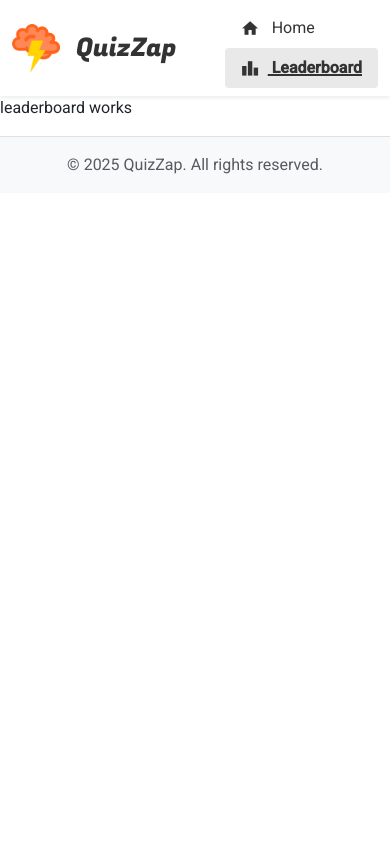
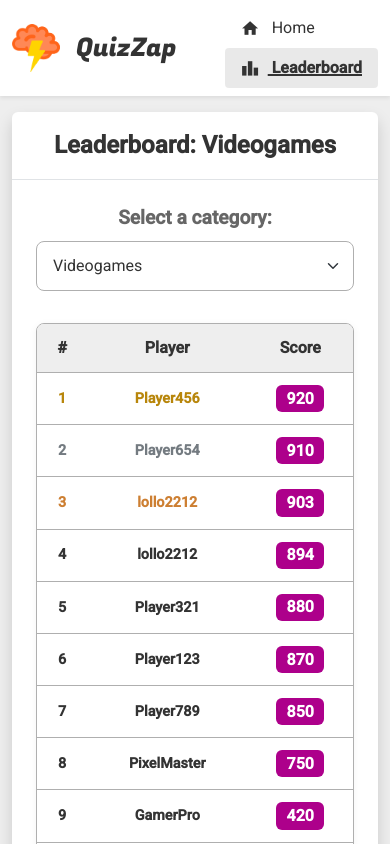
Before and after one commit to Meja04/QuizZap, a React (Vite) app: page /leaderboard/videogames in a window 390 px wide. Shown: the top 844 px of the page. Built offline with nearby package versions, Linux system fonts and the light colour scheme; data requests are answered from the project's data file.

Commit message:
leaderboard

```diff
--- a/src/assets/db.json
+++ b/src/assets/db.json
@@ -2095,6 +2095,13 @@
       "category": "cinema",
       "score": 0,
       "date": "2025-06-10T15:08:02.514Z"
+    },
+    {
+      "id": "dddc",
+      "username": "ciaooo",
+      "category": "art",
+      "score": 0,
+      "date": "2025-06-10T15:10:04.011Z"
     }
   ]
 }
--- a/src/components/leaderboard/Leaderboard.css
+++ b/src/components/leaderboard/Leaderboard.css
@@ -0,0 +1,239 @@
+.leaderboard-container {
+  min-height: 100vh;
+  background-color: #eeeeee;
+  padding: 2rem;
+}
+
+.leaderboard-main-card {
+  background: white;
+  box-shadow: 0 4px 12px rgba(0, 0, 0, 0.1);
+  border: none;
+  overflow: hidden;
+}
+
+.chart-style {
+  padding: 2rem;
+  padding-bottom: 0;
+}
+
+.leaderboard-header {
+  padding: 1.2rem;
+  text-align: center;
+  border-bottom: 1px solid #e0e3e6;
+}
+
+.leaderboard-header h1 {
+  color: var(--text-color);
+  font-size: 2rem;
+  font-weight: 600;
+  margin-bottom: 0;
+}
+
+.leaderboard-content {
+  padding: 2rem 3rem;
+}
+
+.category-selector {
+  margin-bottom: 2rem;
+  text-align: center;
+}
+
+.category-selector label {
+  color: var(--secondary-text-color);
+  font-size: 1.2rem;
+  font-weight: 600;
+  margin-bottom: 0.5rem;
+  display: block;
+}
+
+.category-selector select {
+  padding: 0.75rem 1rem;
+  font-size: 1rem;
+  border: 1px solid #afafaf;
+  border-radius: 8px;
+  background-color: white;
+  color: var(--text-color);
+  min-width: 250px;
+  transition: border-color 0.2s ease, box-shadow 0.2s ease;
+}
+
+.category-selector select:focus {
+  outline: none;
+  border-color: var(--text-color);
+  box-shadow: 0 6px 12px rgba(0, 0, 0, 0.15);
+}
+
+.table-container {
+  background-color: white;
+  border-radius: 8px;
+  overflow: hidden;
+  border: 1px solid #afafaf;
+  box-shadow: 0 2px 8px rgba(0, 0, 0, 0.05);
+  margin-bottom: 2rem;
+}
+
+.table thead th {
+  background-color: #eeeeee;
+  color: var(--text-color);
+  font-weight: 600;
+  font-size: 1.1rem;
+  padding: 1rem;
+  vertical-align: middle;
+  border-bottom: #afafaf 1px solid;
+}
+
+.table tbody td {
+  color: var(--text-color);
+  font-size: 1rem;
+  padding: 1rem;
+  vertical-align: middle;
+  border-bottom: #afafaf 1px solid;
+}
+
+.table tbody tr:last-child td {
+  border-bottom: none;
+}
+
+.table-hover tbody tr:hover {
+  background-color: #f8f9fa;
+  transition: background-color 0.2s ease;
+}
+
+.score-badge {
+  color: white;
+  border-radius: 8px;
+  padding: 0.25rem 0.5rem;
+  font-size: 1rem !important;
+}
+
+.badge-0 {
+  background-color: var(--category-color-0);
+}
+
+.badge-1 {
+  background-color: var(--category-color-1);
+}
+
+.badge-2 {
+  background-color: var(--category-color-2);
+}
+
+.badge-3 {
+  background-color: var(--category-color-3);
+}
+
+.badge-4 {
+  background-color: var(--category-color-4);
+}
+
+.badge-5 {
+  background-color: var(--category-color-5);
+}
+
+.position-cell {
+  font-weight: 600;
+  font-size: 1.1rem;
+  width: 80px;
+}
+
+.table tbody tr:nth-child(1) .position-cell {
+  color: #b8860b;
+}
+
+.table tbody tr:nth-child(2) .position-cell {
+  color: #747b81;
+}
+
+.table tbody tr:nth-child(3) .position-cell {
+  color: #cd7f32;
+}
+
+.table tbody tr:nth-child(1) .username-cell {
+  color: #b8860b;
+}
+
+.table tbody tr:nth-child(2) .username-cell {
+  color: #747b81;
+}
+
+.table tbody tr:nth-child(3) .username-cell {
+  color: #cd7f32;
+}
+
+.date-cell {
+  font-size: 0.9rem;
+  color: var(--secondary-text-color);
+  white-space: nowrap;
+}
+
+.back-to-top {
+  text-align: center;
+}
+
+.back-to-top button {
+  padding: 0.75rem;
+  font-size: 1.1rem;
+  border-radius: 8px;
+  border: 1px solid #afafaf;
+  transition: background-color 0.2s ease;
+}
+.back-to-top button i{
+  vertical-align: middle;
+}
+
+/* Responsive */
+@media (max-width: 840px) {
+  .leaderboard-container {
+    padding: 1rem 0;
+  }
+
+  .chart-style {
+    display: none;
+  }
+
+  .leaderboard-content {
+    padding: 1.5rem;
+  }
+
+  .leaderboard-header h1 {
+    font-size: 1.5rem;
+  }
+
+  .category-selector select {
+    min-width: 200px;
+  }
+
+  .table thead th,
+  .table tbody td {
+    padding: 0.75rem 0.5rem;
+    font-size: 0.9rem;
+  }
+
+  .table thead th {
+    font-size: 1rem;
+  }
+
+  .date-cell {
+    font-size: 0.8rem;
+  }
+
+}
+
+@media (max-width: 576px) {
+  .table-responsive {
+    font-size: 0.85rem;
+  }
+
+  .position-cell {
+    width: 50px;
+  }
+
+  .date-cell {
+    display: none;
+  }
+
+  .table thead th:nth-child(4),
+  .table tbody td:nth-child(4) {
+    display: none;
+  }
+}
--- a/src/components/leaderboard/Leaderboard.tsx
+++ b/src/components/leaderboard/Leaderboard.tsx
@@ -1,12 +1,143 @@
-import './Leaderboard.css'
+import { useEffect, useState } from "react";
+import { useNavigate, useParams } from "react-router-dom";
+import { getCategories, getScoresByCategory } from "../../services/quiz.service";
+import type { Category as CategoryType } from "../../interfaces/category.interface";
+import type { Score } from "../../interfaces/score.interface";
+import "./Leaderboard.css";
+import { formatTitleCase } from "../../utils/format";
 
 function Leaderboard() {
+  const { category } = useParams<{ category: string }>();
+  const navigate = useNavigate();
+
+  const [categories, setCategories] = useState<CategoryType[]>([]);
+  const [scores, setScores] = useState<Score[]>([]);
+  const [selectedCategory, setSelectedCategory] = useState<string>(category || "");
+  const [currentCategoryId, setCurrentCategoryId] = useState<number>(0);
+
+  // Carica categorie e aggiorna categoria selezionata
+  useEffect(() => {
+    getCategories().then((data) => {
+      setCategories(data);
+      if (selectedCategory) {
+        const found = data.find((c) => c.name === selectedCategory);
+        if (found) setCurrentCategoryId(found.id);
+      }
+    });
+  }, [selectedCategory]);
+
+  // Aggiorna categoria selezionata quando cambia il parametro nell'URL
+  useEffect(() => {
+    if (category) {
+      setSelectedCategory(category);
+      const found = categories.find((c) => c.name === category);
+      if (found) setCurrentCategoryId(found.id);
+    }
+  }, [category, categories]);
+
+  // Carica punteggi quando cambia la categoria selezionata
+  useEffect(() => {
+    if (selectedCategory) {
+      getScoresByCategory(selectedCategory).then((data) => {
+        setScores([...data].sort((a, b) => b.score - a.score));
+      });
+    }
+  }, [selectedCategory]);
+
+  function handleCategoryChange(e: React.ChangeEvent<HTMLSelectElement>) {
+    const newCategory = e.target.value;
+    setSelectedCategory(newCategory);
+    navigate(`/leaderboard/${newCategory}`);
+    window.scrollTo(0, 0);
+  }
+
+  function scrollToTop() {
+    window.scrollTo({ top: 0, behavior: "smooth" });
+  }
+
+  const badgeClass = `badge score-badge badge-${currentCategoryId % 6}`;
 
   return (
-    <>
-      <p>leaderboard works</p>
-    </>
+    <div className="leaderboard-container">
+      <div className="container">
+        <div className="row justify-content-center">
+          <div className="col-12 col-lg-10">
+            <div className="card leaderboard-main-card shadow border-0">
+
+              {/* Leaderboard Header */}
+              <div className="leaderboard-header">
+                <h1>Leaderboard: {formatTitleCase(selectedCategory)}</h1>
+              </div>
+
+              <div className="leaderboard-content">
+                {/* Category Selector */}
+                {categories.length > 0 && (
+                  <div className="category-selector">
+                    <label htmlFor="category">Select a category:</label>
+                    <select
+                      id="category"
+                      className="form-select"
+                      value={selectedCategory}
+                      onChange={handleCategoryChange}
+                    >
+                      {categories.map((category) => (
+                        <option key={category.id} value={category.name}>
+                          {formatTitleCase(category.name)}
+                        </option>
+                      ))}
+                    </select>
+                  </div>
+                )}
+
+                {/* Leaderboard Table */}
+                {scores.length > 0 && (
+                  <div className="table-container">
+                    <div className="table-responsive">
+                      <table className="table table-hover mb-0">
+                        <thead>
+                          <tr>
+                            <th scope="col" className="text-center">#</th>
+                            <th scope="col" className="text-center">Player</th>
+                            <th scope="col" className="text-center">Score</th>
+                            <th scope="col" className="text-center">Date</th>
+                          </tr>
+                        </thead>
+                        <tbody>
+                          {scores.map((score, i) => (
+                            <tr key={score.id}>
+                              <td className="position-cell text-center">{i + 1}</td>
+                              <td className="username-cell text-center"><strong>{score.username}</strong></td>
+                              <td className="text-center">
+                                <span className={badgeClass}>
+                                  {score.score}
+                                </span>
+                              </td>
+                              <td className="date-cell text-center">
+                                {new Date(score.date).toLocaleDateString()}
+                              </td>
+                            </tr>
+                          ))}
+                        </tbody>
+                      </table>
+                    </div>
+                  </div>
+                )}
+
+                <div className="back-to-top mt-4">
+                  <button type="button" className="btn btn-light" onClick={scrollToTop}>
+                    <i className="material-icons">keyboard_arrow_up</i>
+                    Back to top
+                  </button>
+                </div>
+
+              </div>
+
+            </div>
+          </div>
+        </div>
+      </div>
+    </div>
   );
 }
 
-export default Leaderboard
+export default Leaderboard;
--- a/src/components/timer/Timer.tsx
+++ b/src/components/timer/Timer.tsx
@@ -55,14 +55,17 @@ function Timer({ duration, categoryId, onTimeExpired, onTimeUpdate, onShowModal
     setProgress((currentTime / duration) * 100);
   }, [currentTime, duration]);
 
+  const countdownClass = `countdown-display time-value${categoryId % 6}`;
+  const progressBarClass = `category-${categoryId % 6}`;
+
   return (
     <div className="timer-container">
-      <div className={`countdown-display time-value${categoryId % 6}`}>
+      <div className={countdownClass}>
         {formatTime(currentTime)}
       </div>
       <ProgressBar
         value={progress}
-        className={`category-${categoryId % 6}`}
+        className={progressBarClass}
         showValue={false}
       />
     </div>
```
Also changed, not shown: src/components/chart/Chart.tsx (+15 -0 lines).
